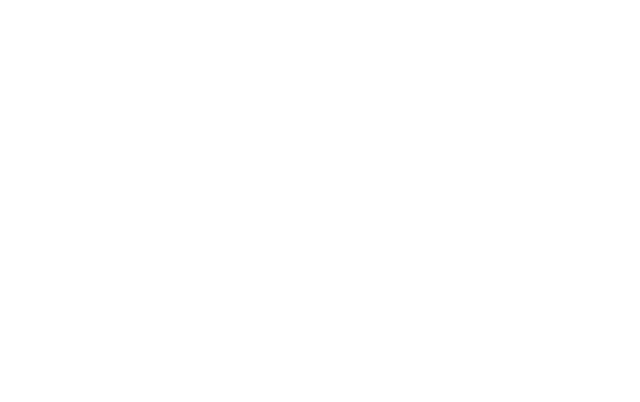
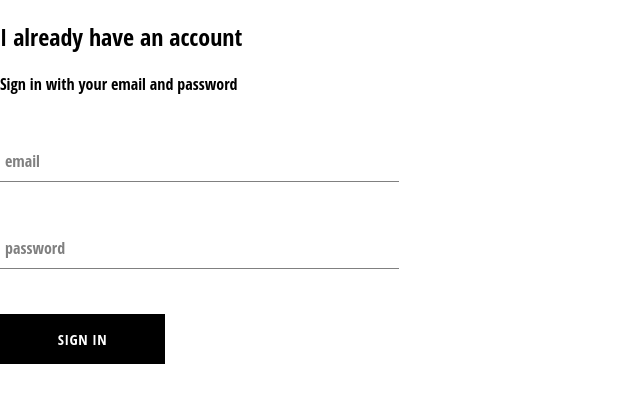
Before and after one commit to cmxgloria/art-and-craft, a React (Create React App) app: page /signin in a window 1280 px wide. Shown: the top 402 px of the page, without its empty margins (0-640 px from the left). Built offline with nearby package versions, Linux system fonts and the light colour scheme.

Commit message:
created signin

```diff
--- a/package.json
+++ b/package.json
@@ -2,10 +2,12 @@
   "name": "art-and-craft",
   "version": "0.1.0",
   "private": true,
+  "homepage": "https://art-and-craft.herokuapp.com",
   "dependencies": {
     "@testing-library/jest-dom": "^4.2.4",
     "@testing-library/react": "^9.5.0",
     "@testing-library/user-event": "^7.2.1",
+    "gh-pages": "^3.1.0",
     "node-sass": "^4.14.1",
     "react": "^16.13.1",
     "react-dom": "^16.13.1",
--- a/src/App.js
+++ b/src/App.js
@@ -3,6 +3,7 @@
 import Contact from "./pages/contact/Contact.jsx";
 import HomePage from "./pages/homepage/HomePage.jsx";
 import ShopPage from "./pages/shop/ShopPage.jsx";
+import SignIn from "./component/sign-in/SignIn.jsx";
 
 import "./App.css";
 
@@ -19,6 +20,7 @@
         <Route exact path="/" component={HomePage} />
         <Route path="/contact" component={Contact} />
         <Route path="/shop" component={ShopPage} />
+        <Route path="/signin" component={SignIn} />
         <Route path="/handmade-art" component={HandmadeArt} />
       </Switch>
     </div>
--- /dev/null
+++ b/src/component/custom-button/CustomButton.jsx
@@ -0,0 +1,11 @@
+import React from "react";
+
+import "./custom-button.styles.scss";
+
+const CustomButton = ({ children, ...otherProps }) => (
+  <button className="custom-button" {...otherProps}>
+    {children}
+  </button>
+);
+
+export default CustomButton;
--- /dev/null
+++ b/src/component/custom-button/custom-button.styles.css
@@ -0,0 +1,23 @@
+.custom-button {
+  min-width: 165px;
+  width: auto;
+  height: 50px;
+  letter-spacing: 0.5px;
+  line-height: 50px;
+  padding: 0 35px 0 35px;
+  font-size: 15px;
+  background-color: black;
+  color: white;
+  text-transform: uppercase;
+  font-family: "Open Sans Condensed";
+  font-weight: bolder;
+  border: none;
+  cursor: pointer;
+}
+
+.custom-button:hover {
+  background-color: white;
+  color: black;
+  border: 1px solid black;
+}
+/*# sourceMappingURL=custom-button.styles.css.map */
--- /dev/null
+++ b/src/component/custom-button/custom-button.styles.scss
@@ -0,0 +1,22 @@
+.custom-button {
+  min-width: 165px;
+  width: auto;
+  height: 50px;
+  letter-spacing: 0.5px;
+  line-height: 50px;
+  padding: 0 35px 0 35px;
+  font-size: 15px;
+  background-color: black;
+  color: white;
+  text-transform: uppercase;
+  font-family: "Open Sans Condensed";
+  font-weight: bolder;
+  border: none;
+  cursor: pointer;
+
+  &:hover {
+    background-color: white;
+    color: black;
+    border: 1px solid black;
+  }
+}
--- /dev/null
+++ b/src/component/form-input/FormInput.jsx
@@ -0,0 +1,20 @@
+import React from "react";
+
+import "./form-input.styles.scss";
+
+const FormInput = ({ handleChange, label, ...otherProps }) => (
+  <div className="group">
+    <input className="form-input" onChange={handleChange} {...otherProps} />
+    {label ? (
+      <label
+        className={`${
+          otherProps.value.length ? "shrink" : ""
+        } form-input-label`}
+      >
+        {label}
+      </label>
+    ) : null}
+  </div>
+);
+
+export default FormInput;
--- /dev/null
+++ b/src/component/form-input/form-input.styles.scss
@@ -0,0 +1,54 @@
+$sub-color: grey;
+$main-color: black;
+
+@mixin shrinkLabel {
+  top: -14px;
+  font-size: 12px;
+  color: $main-color;
+}
+
+.group {
+  position: relative;
+  margin: 45px 0;
+
+  .form-input {
+    background: none;
+    background-color: white;
+    color: $sub-color;
+    font-size: 18px;
+    padding: 10px 10px 10px 5px;
+    display: block;
+    width: 100%;
+    border: none;
+    border-radius: 0;
+    border-bottom: 1px solid $sub-color;
+    margin: 25px 0;
+
+    &:focus {
+      outline: none;
+    }
+
+    &:focus ~ .form-input-label {
+      @include shrinkLabel();
+    }
+  }
+
+  input[type="password"] {
+    letter-spacing: 0.3em;
+  }
+
+  .form-input-label {
+    color: $sub-color;
+    font-size: 16px;
+    font-weight: normal;
+    position: absolute;
+    pointer-events: none;
+    left: 5px;
+    top: 10px;
+    transition: 300ms ease all;
+
+    &.shrink {
+      @include shrinkLabel();
+    }
+  }
+}
--- a/src/component/header/Header.jsx
+++ b/src/component/header/Header.jsx
@@ -18,6 +18,9 @@
       <Link className="option" to="/contact">
         CONTACT
       </Link>
+      <Link className="option" to="/signin">
+        SIGN IN
+      </Link>
     </div>
   </div>
 );
--- /dev/null
+++ b/src/component/sign-in/SignIn.jsx
@@ -0,0 +1,60 @@
+import React from "react";
+
+import FormInput from "../form-input/FormInput";
+import CustomButton from "../custom-button/CustomButton";
+
+import "./sign-in.styles.scss";
+
+class SignIn extends React.Component {
+  constructor(props) {
+    super(props);
+
+    this.state = {
+      email: "",
+      password: "",
+    };
+  }
+
+  handleSubmit = (event) => {
+    event.preventDefault();
+
+    this.setState({ email: "", password: "" });
+  };
+
+  handleChange = (event) => {
+    const { value, name } = event.target;
+
+    this.setState({ [name]: value });
+  };
+
+  render() {
+    return (
+      <div className="sign-in">
+        <h2>I already have an account</h2>
+        <span>Sign in with your email and password</span>
+
+        <form onSubmit={this.handleSubmit}>
+          <FormInput
+            name="email"
+            type="email"
+            handleChange={this.handleChange}
+            value={this.state.email}
+            label="email"
+            required
+          />
+          <FormInput
+            name="password"
+            type="password"
+            value={this.state.password}
+            handleChange={this.handleChange}
+            label="password"
+            required
+          />
+          <CustomButton type="submit"> Sign in </CustomButton>
+        </form>
+      </div>
+    );
+  }
+}
+
+export default SignIn;
--- /dev/null
+++ b/src/component/sign-in/sign-in.styles.scss
@@ -0,0 +1,5 @@
+.sign-in {
+  width: 30vw;
+  display: flex;
+  flex-direction: column;
+}
```
Also changed, not shown: 2 other files (tests, documents, lock files or other folders).
